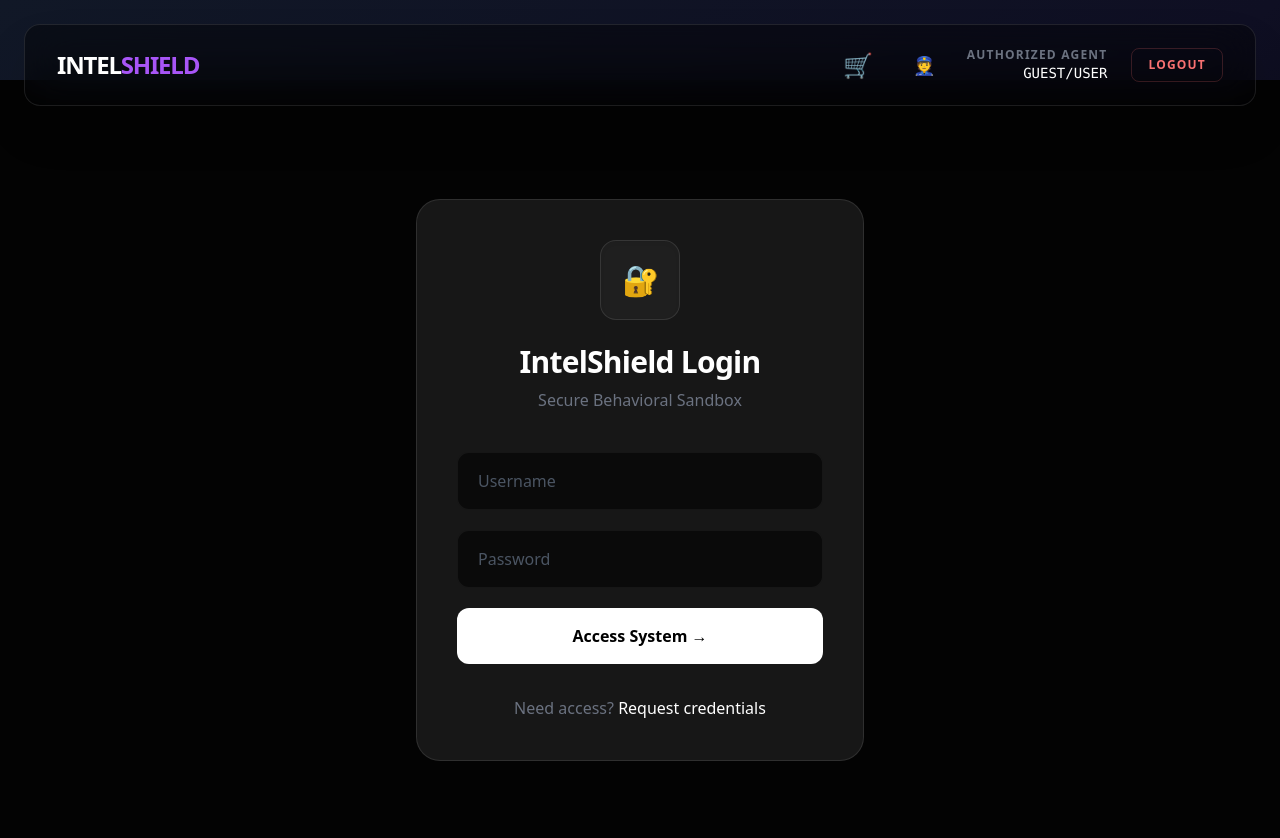
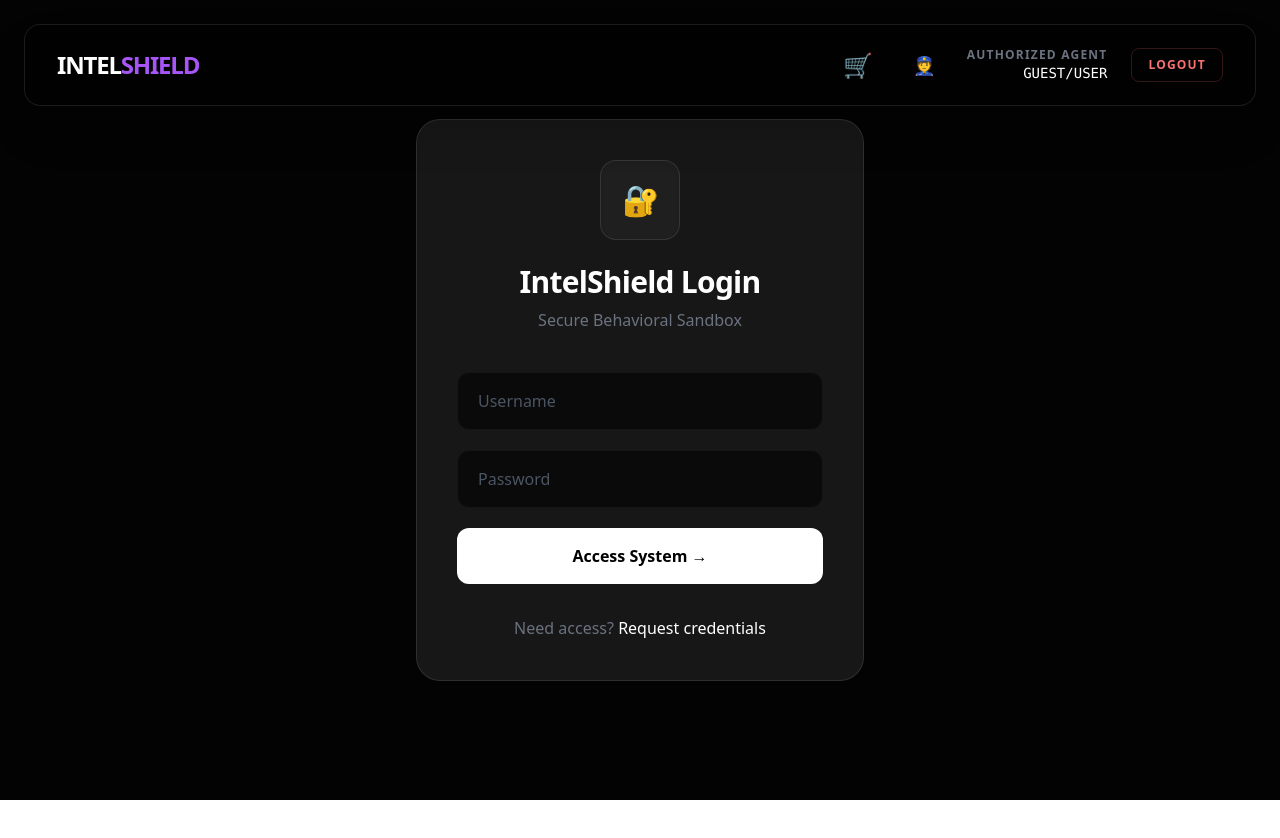
Before and after one commit to PraveenAmujuri/intelshield, a React (Vite) app in the folder frontend/: page / in a window 1280 px wide. Shown: the top 838 px of the page. After the commit the page ends 800 px from the top, so only its background shows below. Built offline with nearby package versions, Linux system fonts and the light colour scheme; no server answers.

Commit message:
Update App.jsx

```diff
--- a/frontend/src/App.jsx
+++ b/frontend/src/App.jsx
@@ -61,7 +61,7 @@
   return (
     <>
       <NavBar />
-      <main className="min-h-screen pt-20">
+      <main className="min-h-screen">
         <Routes>
           <Route path="/" element={<Login />} />
           <Route path="/login" element={<Login />} />
@@ -80,7 +80,7 @@
 function App() {
   return (
     <CartProvider>
-      <Router>
+      <Router>  {/* ✅ NO basename */}
         <SecurityTelemetry blocked={false} />
         <AppContent />
       </Router>
```
